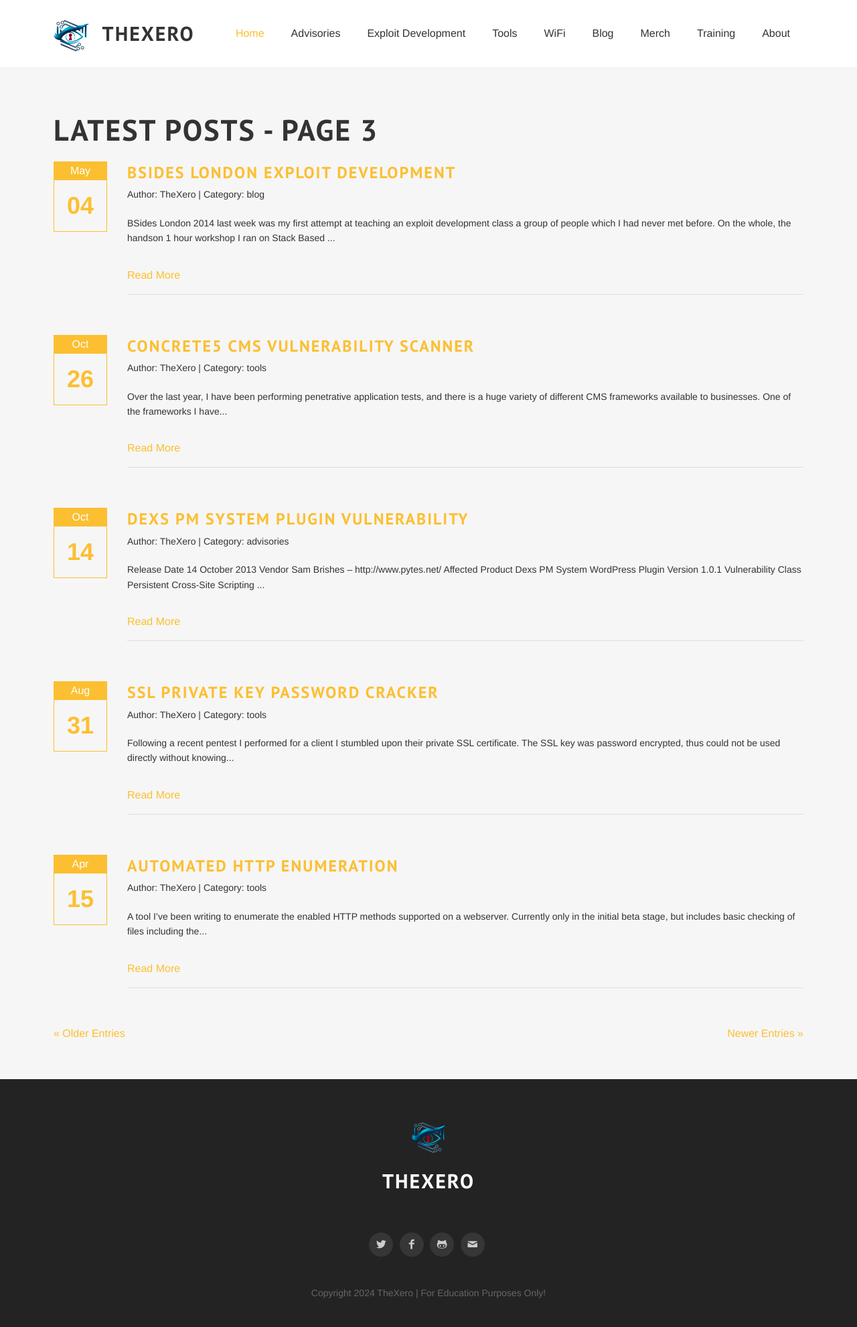
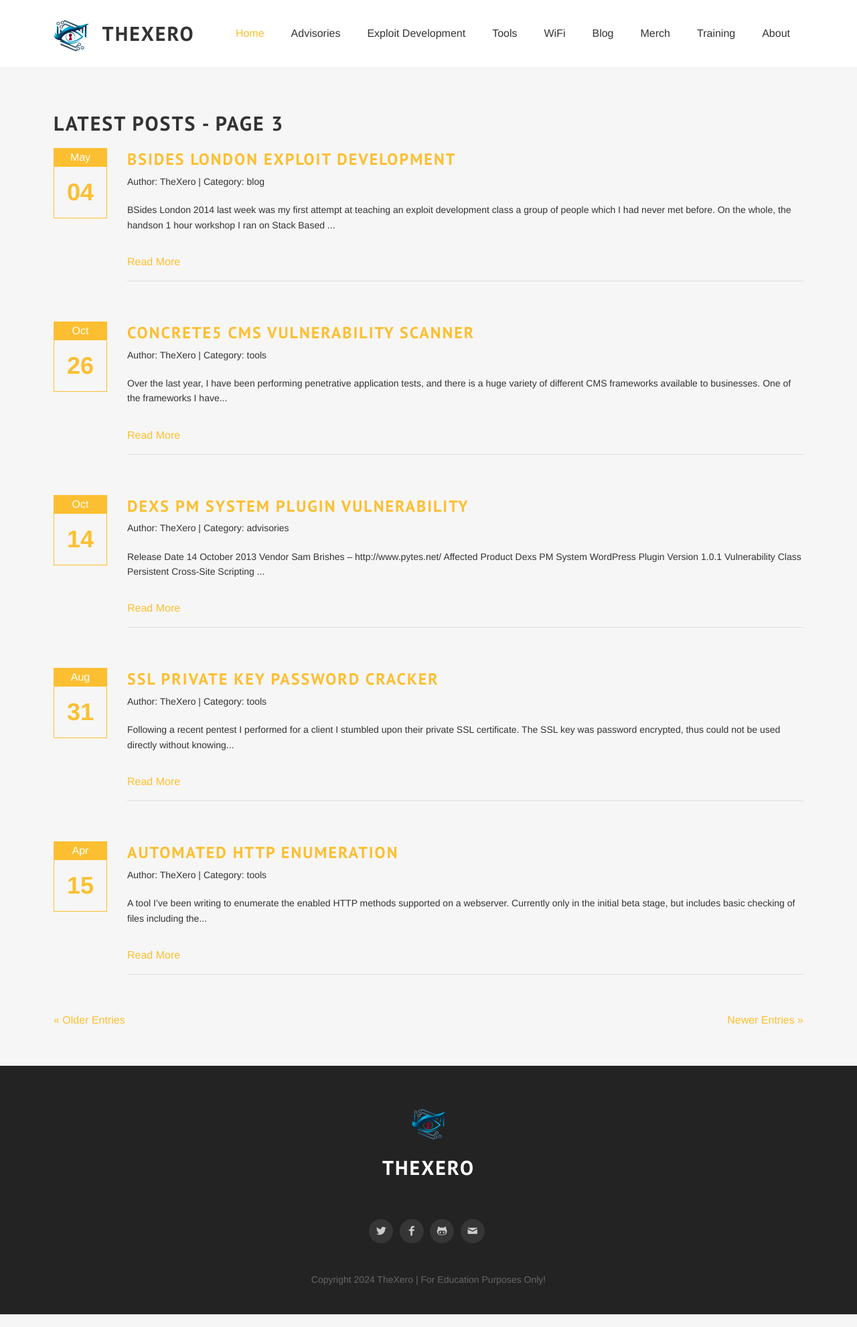
Before and after one commit to thexerocouk/thexerocouk.github.io, a Jekyll site: the page built from page/3.html, in a window 1280 px wide. Shown: the whole page at 67% size. Built offline with Jekyll 4.4.1, drawn with Linux system fonts in a browser that asks for light colours; some web fonts are replaced.

```diff
--- a/page/3.html
+++ b/page/3.html
@@ -8,7 +8,7 @@ description: Home of TheXero, a Security Consultant and Exploit developer. Creat
 <div class='full'>
   <div class='row'>
    <div id="home">
-    <h1>Latest Posts - Page 3</h1>
+    <h2>Latest Posts - Page 3</h2>
      <div class="posts">
       {% for post in site.posts offset:11 limit:5%}
       <article class="post">
```
